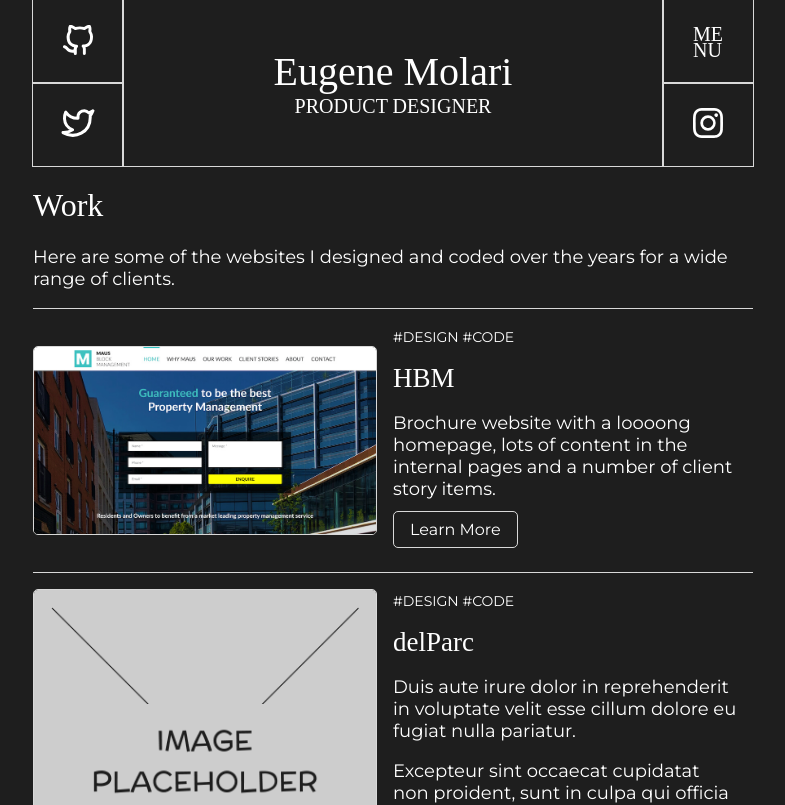
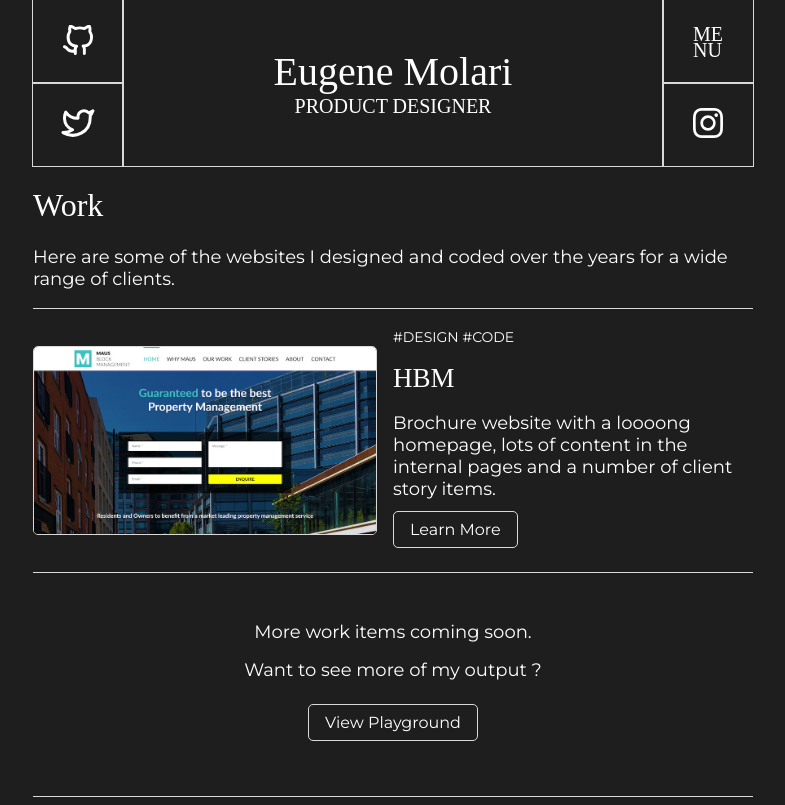
Before and after one commit to eugelogic/emerald, a Next.js app: page /work in a window 1280 px wide. Shown: the top 805 px of the page, without its empty margins (247-1032 px from the left). Built offline with nearby package versions, Linux system fonts and the light colour scheme; a web font is replaced by a local one.

Commit message:
Remove dummy entry from Work index page

```diff
--- a/pages/work.js
+++ b/pages/work.js
@@ -28,24 +28,6 @@ const Work = () => {
                             </Link>
                         </div>
                     </IndexItemSplit>
-                    <IndexItemSplit
-                        slug="work/delparc"
-                        imageSrc="/eumodig-image-placeholder-square-light.jpg"
-                        imageAlt="eumodig-image-placeholder-square-light"
-                        imageWidth="720"
-                        imageHeight="720"
-                        categories="#DESIGN #CODE"
-                        title="delParc"
-                    >
-                        <p>
-                            Duis aute irure dolor in reprehenderit in voluptate velit esse cillum dolore eu fugiat nulla
-                            pariatur.
-                        </p>
-                        <p>
-                            Excepteur sint occaecat cupidatat non proident, sunt in culpa qui officia deserunt mollit
-                            anim id est laborum.
-                        </p>
-                    </IndexItemSplit>
                 </ul>
                 <div className="moreContent">
                     <p>More work items coming soon.</p>
```
